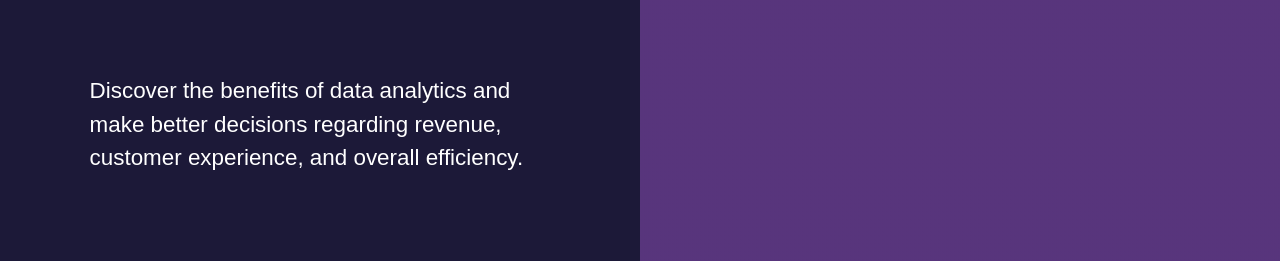
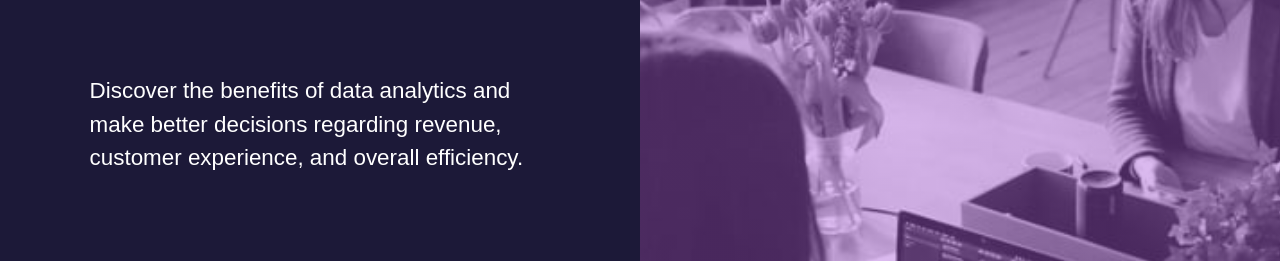
Before and after one commit to Jd33n27/Axia-2nd-monthly-exam-practtical, a plain HTML site: page index.html in a window 1280 px wide. Shown: the part 239-500 px from the top of the page. Drawn offline with Linux system fonts and the light colour scheme; the site is published under a folder, as on GitHub Pages, so addresses that start at the root find nothing.

Commit message:
linked the image properly

```diff
--- a/style.css
+++ b/style.css
@@ -17,7 +17,7 @@ body {
 
 .top {
   background-image: linear-gradient(#a95bd96c, #a95bd96c),
-    url("/images/image-header-mobile.jpg");
+    url("images/image-header-mobile.jpg");
   display: flex;
   background-position: center;
   background-size: cover;
@@ -84,7 +84,7 @@ body {
     width: 50%;
     height: 100%;
     background-image: linear-gradient(#a95bd96c, #a95bd96c),
-      url("/images/image-header-desktop.jpg");
+      url("images/image-header-desktop.jpg");
     background-position: center;
     background-size: cover;
     background-repeat: no-repeat;
```
